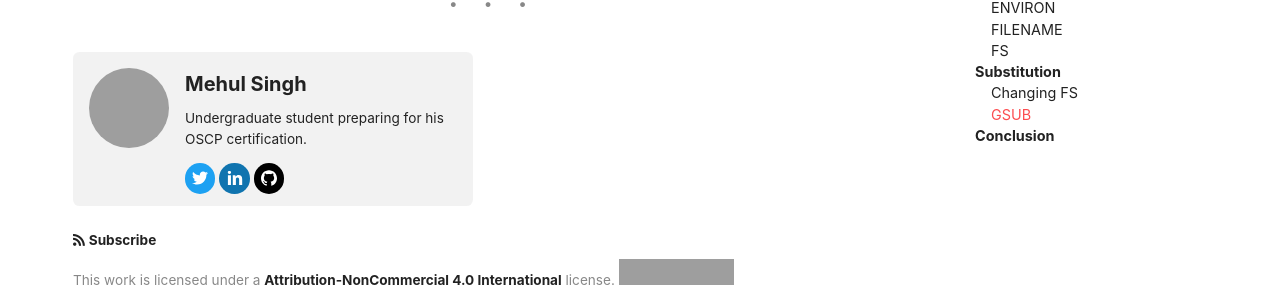
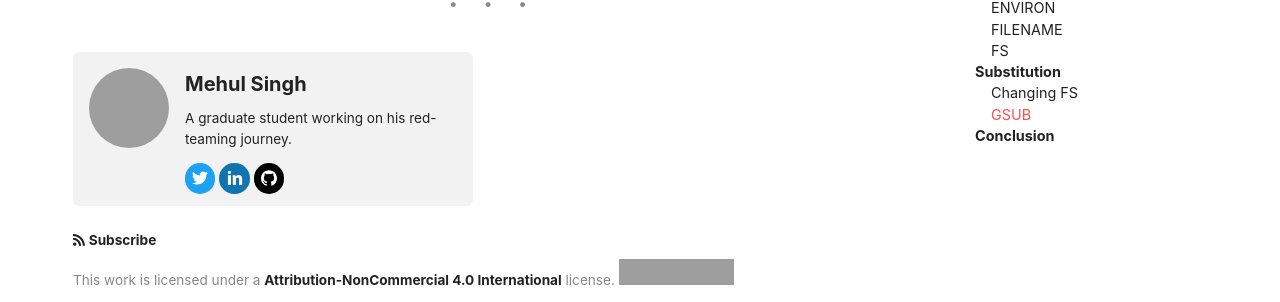
Before and after one commit to xmehulx/terminal, a Jekyll site: the page built from _posts/2020-06-19-beginners-guide-to-awk.md, in a window 1280 px wide and 900 px high, scrolled down 7909 px. Shown: the part 371-673 px from the top of the window. Built offline with Jekyll 4.4.1, drawn with Linux system fonts in a browser that asks for light colours; nearby versions of some CDN libraries; grey boxes are pictures that could not be loaded.

```diff
--- a/_data/authors.yml
+++ b/_data/authors.yml
@@ -1,10 +1,10 @@
 Mehul Singh:
   name      : Mehul Singh
-  url       : https://xmehulx.github.io
+  url       : https://mehulsingh.in
   avatar    : https://xmehulx.github.io/assets/img/og.jpg
-  bio       : Undergraduate student preparing for his OSCP certification.
+  bio       : A graduate student working on his red-teaming journey.
   facebook  : # "user_name" the last part of your profile url, e.g. https://www.facebook.com/user_name
-  twitter   : _xmehulx_ # "user_name" the last part of your profile url, e.g. https://twitter.com/user_name
+  twitter   : 0x__shell # "user_name" the last part of your profile url, e.g. https://twitter.com/user_name
   telegram  : # "user_name" the last part of your profile url, e.g. https://t.me/user_name
   medium    : # "user_name" the last part of your profile url, e.g. https://medium.com/user_name
   linkedin  : mehul-singh-0x00 # "user_name" the last part of your profile url, e.g. https://www.linkedin.com/in/user_name
```
Also changed, not shown: _posts/2024-07-03-Regression.md (+5 -1 lines), about.md (+1 -1 lines).
